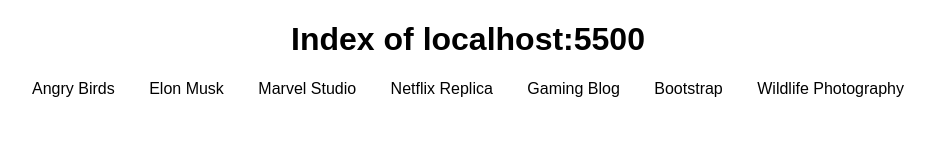
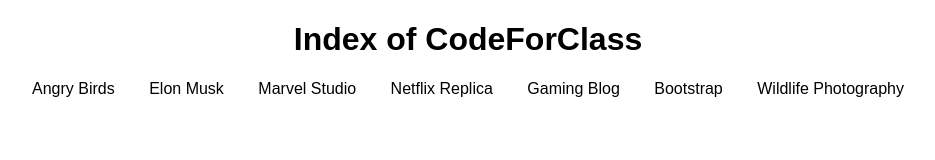
Before and after one commit to Shannja/CodeClass, a plain HTML site: page index.html in a window 1280 px wide. Shown: the whole page, without its empty margins (172-1107 px from the left). Drawn offline with Linux system fonts and the light colour scheme.

Commit message:
Update index.html

```diff
--- a/index.html
+++ b/index.html
@@ -28,7 +28,7 @@
     <link rel="shortcut icon" href="https://raw.githubusercontent.com/Shannja/CodeForClass/main/icon.ico">
 </head>
 <body>
-    <h1>Index of localhost:5500</h1>
+    <h1>Index of CodeForClass</h1>
     <a href="Angry Birds" class="button">Angry Birds</a>
     <a href="Elon Musk" class="button">Elon Musk</a>
     <a href="Marvel Studio" class="button">Marvel Studio</a>
```
